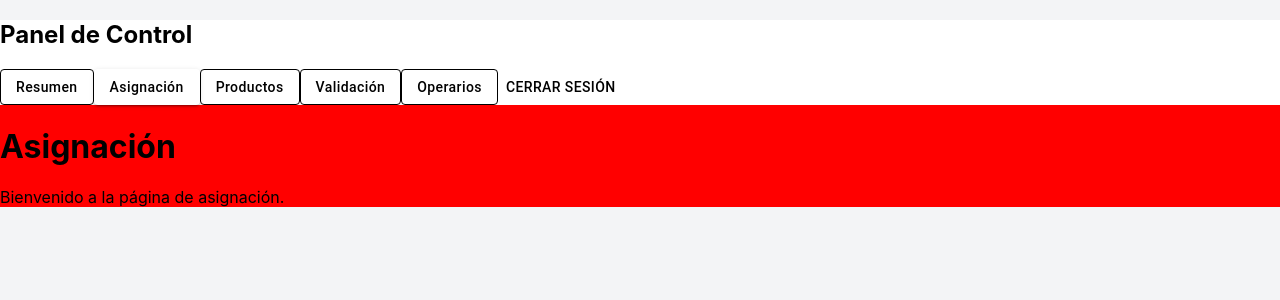
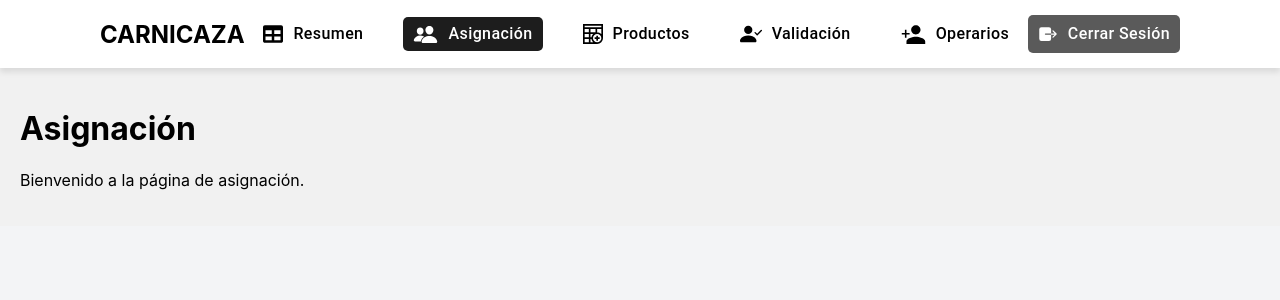
Before and after one commit to Laraa11/web_carnica, a React (Create React App) app: page / in a window 1280 px wide. Shown: the top 300 px of the page. Built offline with nearby package versions, Linux system fonts and the light colour scheme.

Commit message:
navbarTerminada

```diff
--- a/src/Pages/main/index.jsx
+++ b/src/Pages/main/index.jsx
@@ -1,66 +1,71 @@
 import { useState } from 'react'
-import { Button, AppBar, Toolbar, Typography, Container, Box } from '@mui/material'
 import OperariosPage from '../operarios1'
 import AsignacionPage from '../asignacion'
 import ValidacionPage from '../validacion'
 import ProductosPage from '../productos'
 import ResumenPage from '../resumen'
-import { MainContainer, NavContainer, StyledButton } from './main-styled'
-
+import { LogoutButton, MainContainer, NavButtonContainer, NavContainer, StyledButton, StyledLabel, Title } from './main-styled'
+import { FaTable } from "react-icons/fa";
+import { IoPeople } from "react-icons/io5";
+import { BsPersonCheckFill } from "react-icons/bs";
+import { GrTableAdd } from "react-icons/gr";
+import { IoMdPersonAdd } from "react-icons/io";
+import { IoExit } from "react-icons/io5";
 const Main = () => {
-  const [currentPage, setCurrentPage] = useState('asignacion')
-
+  const [currentPage, setCurrentPage] = useState("asignacion");
   const handleLogout = () => {
-    console.log('Cerrando sesión...')
-  }
+    console.log("Cerrando sesión...");
+  };
 
   const renderContent = () => {
     switch (currentPage) {
-      case 'asignacion':
-        return <AsignacionPage />
-      case 'validacion':
-        return <ValidacionPage />
-      case 'operarios':
-        return <OperariosPage />
-      case 'productos':
-        return <ProductosPage />
-      case 'resumen':
+      case "asignacion":
+        return <AsignacionPage />;
+      case "validacion":
+        return <ValidacionPage />;
+      case "operarios":
+        return <OperariosPage />;
+      case "productos":
+        return <ProductosPage />;
+      case "resumen":
       default:
-        return <ResumenPage />
+        return <ResumenPage />;
     }
-  }
+  };
 
   return (
-
     <MainContainer>
       <NavContainer>
-        <h2>Panel de Control</h2>
-        <NavButton label="Resumen" page="resumen" currentPage={currentPage} setCurrentPage={setCurrentPage} />
-        <NavButton label="Asignación" page="asignacion" currentPage={currentPage} setCurrentPage={setCurrentPage} />
-        <NavButton label="Productos" page="productos" currentPage={currentPage} setCurrentPage={setCurrentPage} />
-        <NavButton label="Validación" page="validacion" currentPage={currentPage} setCurrentPage={setCurrentPage} />
-        <NavButton label="Operarios" page="operarios" currentPage={currentPage} setCurrentPage={setCurrentPage} />
-        <Button color="inherit" onClick={handleLogout}>Cerrar Sesión</Button>
+        <Title>CARNICAZA</Title>
+        <NavButtonContainer>
+          <NavButton icon={<FaTable style={{fontSize : "20px"}}/>} label="Resumen" page="resumen" currentPage={currentPage} setCurrentPage={setCurrentPage} />
+          <NavButton icon= {<IoPeople style={{fontSize : "25px"}}/>} label="Asignación" page="asignacion" currentPage={currentPage} setCurrentPage={setCurrentPage} />
+          <NavButton icon={<GrTableAdd style={{fontSize : "20px"}}/>}label="Productos" page="productos" currentPage={currentPage} setCurrentPage={setCurrentPage} />
+          <NavButton icon={<BsPersonCheckFill style={{fontSize : "22px"}}/>} label="Validación" page="validacion" currentPage={currentPage} setCurrentPage={setCurrentPage} />
+          <NavButton icon = {<IoMdPersonAdd style={{fontSize : "25px"}}/>} label="Operarios" page="operarios" currentPage={currentPage} setCurrentPage={setCurrentPage} />
+        </NavButtonContainer>
+        <LogoutButton
+          type="default"
+          onClick={handleLogout}>
+          <StyledLabel><IoExit style={{fontSize : "20px"}} />Cerrar Sesión</StyledLabel>
+        </LogoutButton>
       </NavContainer>
 
-      {renderContent()}
-      </MainContainer>
+      <div style={{ padding: "20px" }}>
+        {renderContent()}
+      </div>
+    </MainContainer>
+  );
+};
 
-  )
-}
-
-function NavButton({ icon, label, page, currentPage, setCurrentPage }) {
+function NavButton({ label, icon, page, currentPage, setCurrentPage}) {
   return (
     <StyledButton
-      variant={currentPage === page ? 'contained' : 'outlined'}
-      color="white"
+      active={currentPage === page}
       onClick={() => setCurrentPage(page)}
-      startIcon={icon}
-      sx={{ textTransform: 'none' }}
     >
-      {label}
+      <StyledLabel>{icon} {label}</StyledLabel>
     </StyledButton>
-  )
+  );
 }
-
 export default Main;
--- a/src/Pages/main/main-styled.jsx
+++ b/src/Pages/main/main-styled.jsx
@@ -1,14 +1,59 @@
 import styled from 'styled-components'
 import { Button } from '@mui/material'
-
+// import { Button} from 'antd';
 export const MainContainer = styled.div`
-  background-color: red;
+  background-color: #f1f1f1;
 `;
 
 export const NavContainer = styled.div`
+  display: flex;
+  align-items: center;
+  justify-content: space-between;
+  padding: 15px 100px;
   background-color: white;
+  box-shadow: 0px 4px 6px rgba(0, 0, 0, 0.1);
+`;
+
+export const NavButtonContainer = styled.div`
+  display: flex;
+  gap: 30px;
+  flex-grow: 1;
+  justify-content: center;
+`;
+
+export const LogoutButton = styled(Button)`
+  color: #ffffff !important;
+  text-transform: none !important;
+  border-radius: 5px !important;
+  padding: 5px 10px !important;
+  background-color: #5a5a5a !important;
+
+  &:hover {
+    color: white !important;
+    background-color: #353535 !important;
+  }
 `;
 
 export const StyledButton = styled(Button)`
+  background-color: ${(props) => (props.active ? "#1d1d1d" : "transparent")} !important;
+  color: ${(props) => (props.active ? "white" : "black" )} !important;
+  text-transform: none !important;
+  border-radius: 5px !important;
+  padding: 3px 10px !important;
+  &:hover {
+    background-color: ${(props) => (props.active ? "#353535" : "#f1f1f1")} !important;
+  }
+`;
 
+export const StyledLabel = styled.div`
+  display: flex;
+  align-items: center;
+  gap: 10px;
+  font-size: 1rem;
 `;
+
+export const Title = styled.h2`
+  font-size: 1.5rem;
+  font-weight: bold;
+  margin: 0;
+`;
--- a/src/Pages/styledMain.jsx
+++ /dev/null
@@ -1,6 +0,0 @@
-import styled from 'styled-components';
-
-
-export const Container = styled.div`
-
-`;
--- a/src/index.css
+++ b/src/index.css
@@ -1,4 +1,4 @@
-body {
+body, html {
   margin: 0;
   height: 100%;
   width: 100%;
```
Also changed, not shown: src/Components/components.styled.jsx (added), src/Components/default-table.jsx (added).
